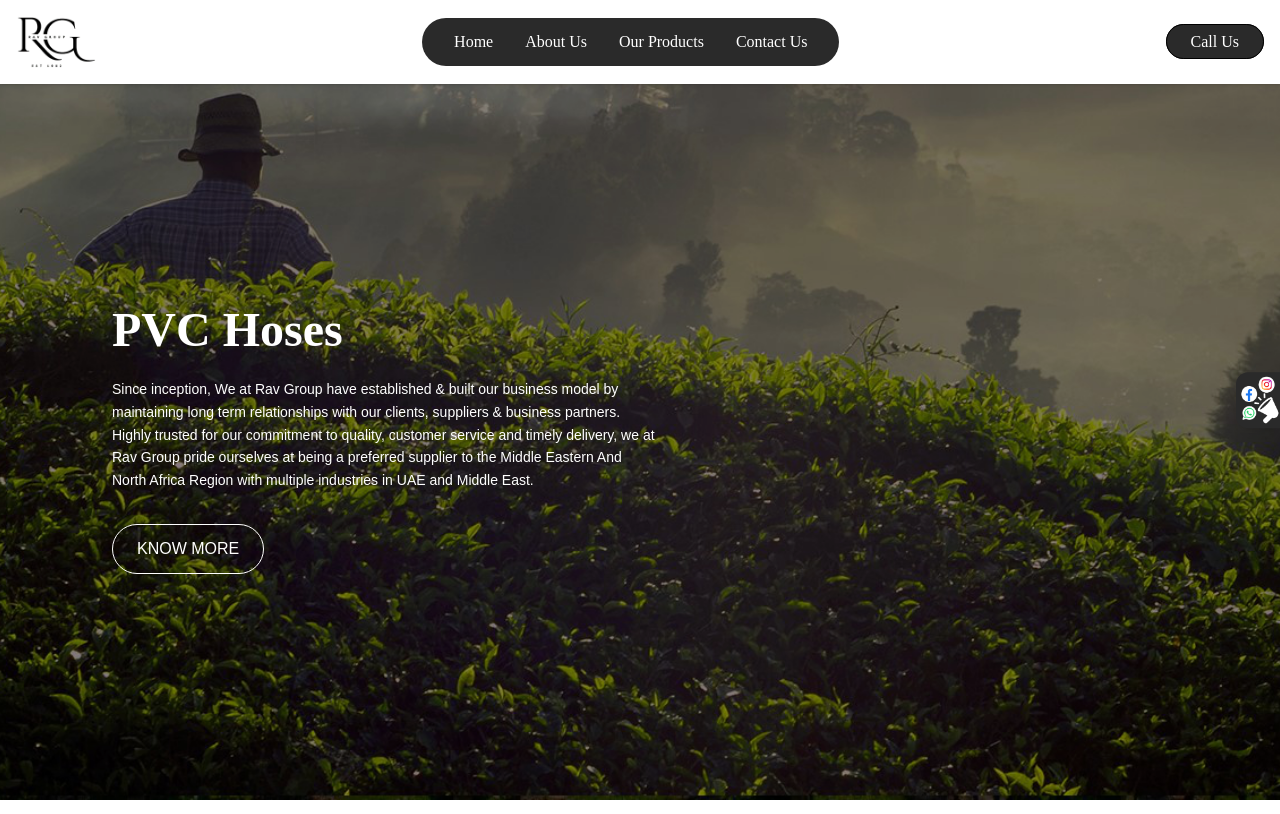
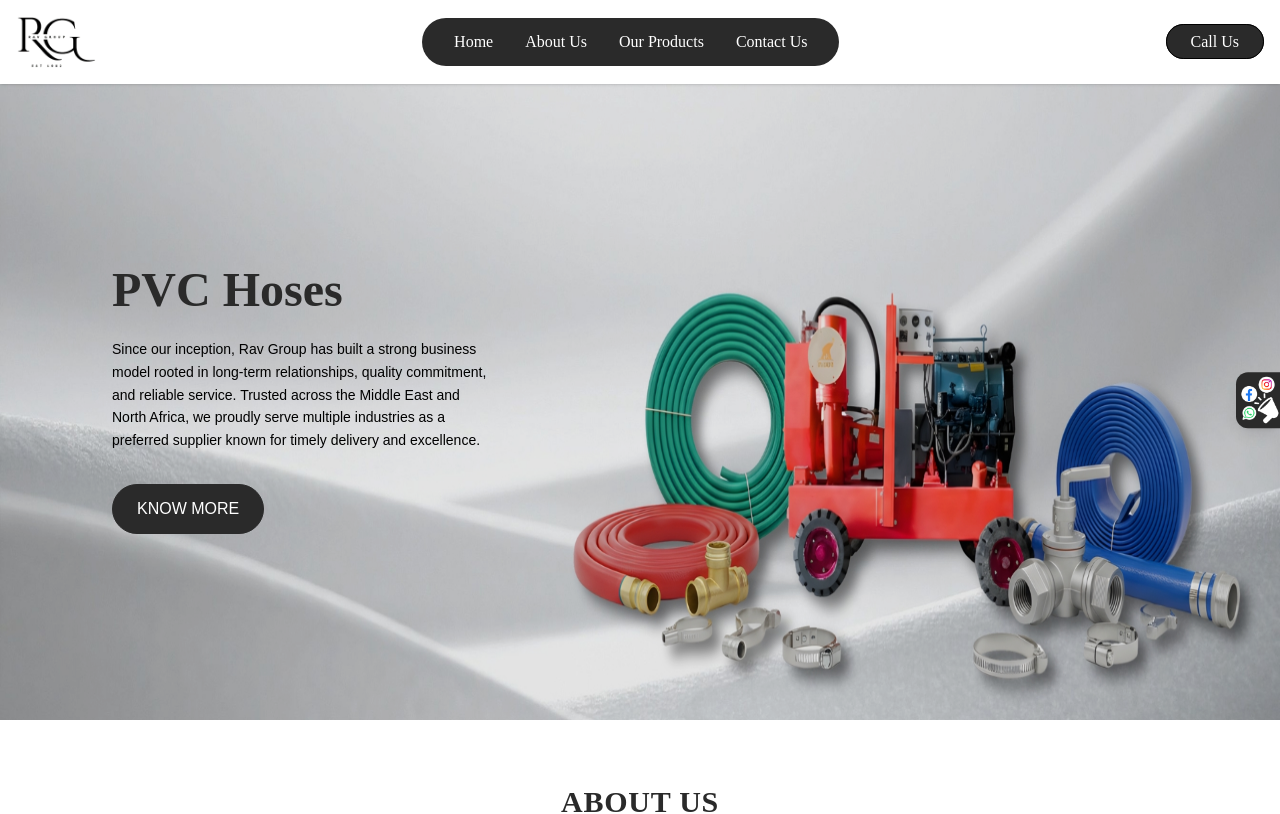
Before and after one commit to AQITPvtLtd/brightchoice, a Next.js app: page / in a window 1280 px wide. Shown: the top 814 px of the page. Built offline with nearby package versions, Linux system fonts and the light colour scheme.

Commit message:
add changes

```diff
--- a/src/components/homepage/Banner.jsx
+++ b/src/components/homepage/Banner.jsx
@@ -16,13 +16,13 @@ const fadeUp = {
 
 export default function Banner() {
   return (
-    <section className="relative w-full h-[70vh] md:h-[80vh] lg:h-[90vh] mt-20 overflow-hidden">
+    <section className="relative w-full h-[70vh] md:h-[80vh] lg:h-[80vh] mt-20 overflow-hidden">
       {/* Background Image */}
       <Image
-        src="/banner/banner1.png"
+        src="/banner/banner.jpg"
         alt="Background"
         fill
-        className="object-cover object-center"
+        className="object-cover md:object-fill"
         priority
       />
 
@@ -39,7 +39,7 @@ export default function Banner() {
           whileInView="show"
           viewport={{ once: false, amount: 0.5 }}
           custom={0.2}
-          className="text-4xl md:text-5xl font-semibold mb-6"
+          className="text-4xl md:text-5xl font-semibold mb-6 text-[#2a2a2a]"
           style={{ fontFamily: "Roboto Slab, serif" }}
         >
           PVC Hoses
@@ -52,14 +52,19 @@ export default function Banner() {
           whileInView="show"
           viewport={{ once: false, amount: 0.5 }}
           custom={0.4}
-          className="text-base md:text-sm lg:text-sm xl:text-sm leading-relaxed mb-8"
+          className="text-sm md:text-sm lg:text-sm xl:text-sm leading-relaxed mb-8 text-black"
         >
-          Since inception, We at Rav Group have established & built our business model by
-          maintaining long term relationships with our clients, suppliers & business partners.
-          Highly trusted for our commitment to quality, customer service and timely delivery,
-          we at Rav Group pride ourselves at being a preferred supplier to the Middle Eastern
-          And North Africa Region with multiple industries in UAE and Middle East.
+          Since our inception, Rav Group has built a strong business
+          <span className="hidden md:inline"><br /></span>
+          model rooted in long-term relationships, quality commitment,
+          <span className="hidden md:inline"><br /></span>
+          and reliable service. Trusted across the Middle East and
+          <span className="hidden md:inline"><br /></span>
+          North Africa, we proudly serve multiple industries as a
+          <span className="hidden md:inline"><br /></span>
+          preferred supplier known for timely delivery and excellence.
         </motion.p>
+
 
         {/* Button */}
         <motion.div
@@ -71,12 +76,26 @@ export default function Banner() {
         >
           <Link
             href="/about-us"
-            className="inline-block border border-white text-white px-6 py-3 rounded-full
-            text-sm md:text-base font-medium hover:bg-white hover:text-black
-            transition-all duration-300 w-fit"
+            className="
+    inline-block
+    border border-[#2a2a2a]
+    bg-[#2a2a2a]
+    text-white
+    px-6 py-3
+    rounded-full
+    text-sm md:text-base
+    font-medium
+    transition-all duration-300
+    hover:bg-black
+    hover:text-white
+    hover:-translate-y-1
+    hover:shadow-lg
+    w-fit
+  "
           >
             KNOW MORE
           </Link>
+
         </motion.div>
       </div>
     </section>
--- a/src/components/homepage/WhatWeDo.jsx
+++ b/src/components/homepage/WhatWeDo.jsx
@@ -35,10 +35,10 @@ export default function WhatWeDo() {
         >
           <div className="relative w-full h-[350px] md:h-[450px] lg:h-[500px] rounded-3xl overflow-hidden shadow-md">
             <Image
-              src="/about/about.png"
+              src="/about/about1.jpg"
               alt="PVC Hose Field"
               fill
-              className="object-cover object-center"
+              className="object-fit"
               priority
             />
           </div>
```
Also changed, not shown: public/about/about1.jpg (added), public/banner/banner.jpg (added).
